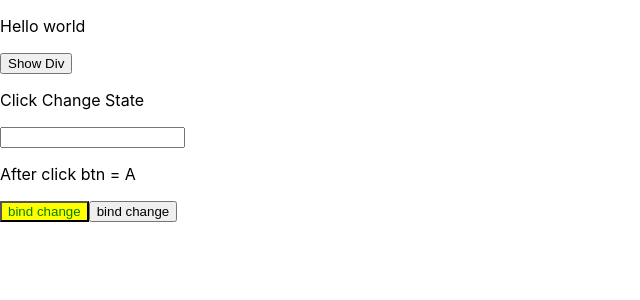
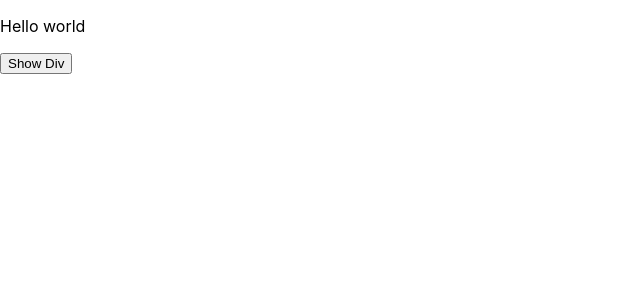
Before and after one commit to Linlijian/LearnReact, a React (Create React App) app: page / in a window 1280 px wide. Shown: the top 300 px of the page, without its empty margins (0-640 px from the left). Built offline with nearby package versions, Linux system fonts and the light colour scheme.

Commit message:
#10 map index for delete

```diff
--- a/src/MasterPage/App.js
+++ b/src/MasterPage/App.js
@@ -17,25 +17,15 @@ class App extends Component {
     isShowDiv: false
   }
 
-  onClickChnageState = () => {
-    this.setState({ name: 'Ong' })
-  }
-
-  onChnageState = (event) => {
-    this.setState({ name: event.target.value })
-  }
-
-  fnChange = (data) => {
-    this.setState({ name: data })
-  }
-
-  awrChange = (awr) => {
-    this.setState({ name: awr })
-  }
-
   onClickShowDiv = () => {
     const show = this.state.isShowDiv
     this.setState({ isShowDiv: !show })
+  }
+
+  onChickDelete = (personIndex) => {
+    const person = this.state.person
+    person.splice(personIndex, 1)
+    this.setState({ person: person })
   }
 
   render() {
@@ -50,14 +40,8 @@ class App extends Component {
     if (this.state.isShowDiv) {
       person = (
         <div>
-          <Person name={'A'} />
-          <Person >props children</Person >
-
-          <Person name={this.state.name} >{this.state.age}</Person >
-          <Person name={this.state.person[0].name} >{this.state.person[0].age}</Person >
-
-          {this.state.person.map(person => {
-            return <Person name={person.name} >{person.age}</Person>
+          {this.state.person.map((person, index) => {
+            return <Person name={person.name} click={() => this.onChickDelete(index)}>{person.age}</Person>
           })}
         </div>
       )
@@ -68,13 +52,7 @@ class App extends Component {
         <p>Hello world</p>
         <button onClick={this.onClickShowDiv}>Show Div</button>
         {person}
-        <p onClick={this.onClickChnageState}>Click Change State</p>
 
-        <input type="text" onChange={this.onChnageState}></input>
-        <br />
-        <p>After click btn = {this.state.name}</p>
-        <button style={colorBtn} onClick={this.fnChange.bind(this, this.state.person[0].age)}>bind change</button>
-        <button onClick={() => this.awrChange(this.state.person[1].age)}>bind change</button>
       </div>
     );
   }
--- a/src/Person/Person.js
+++ b/src/Person/Person.js
@@ -3,7 +3,7 @@ import './Person.css'
 
 const Person = (props) => {
     return (
-        <div className="Person">
+        <div className="Person" onClick={props.click}>
             <p>Person this here. My name {props.name}</p>
             <p>{props.children}</p>
         </div>
```
